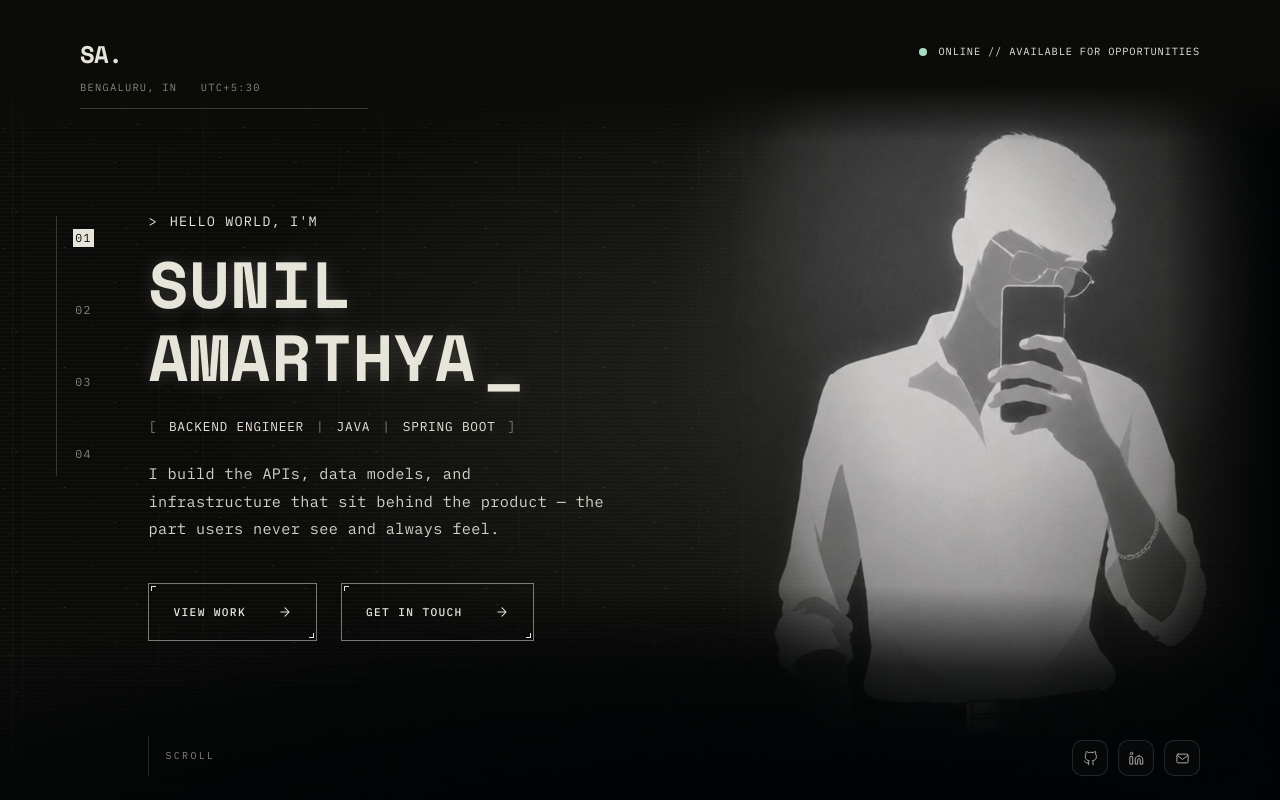
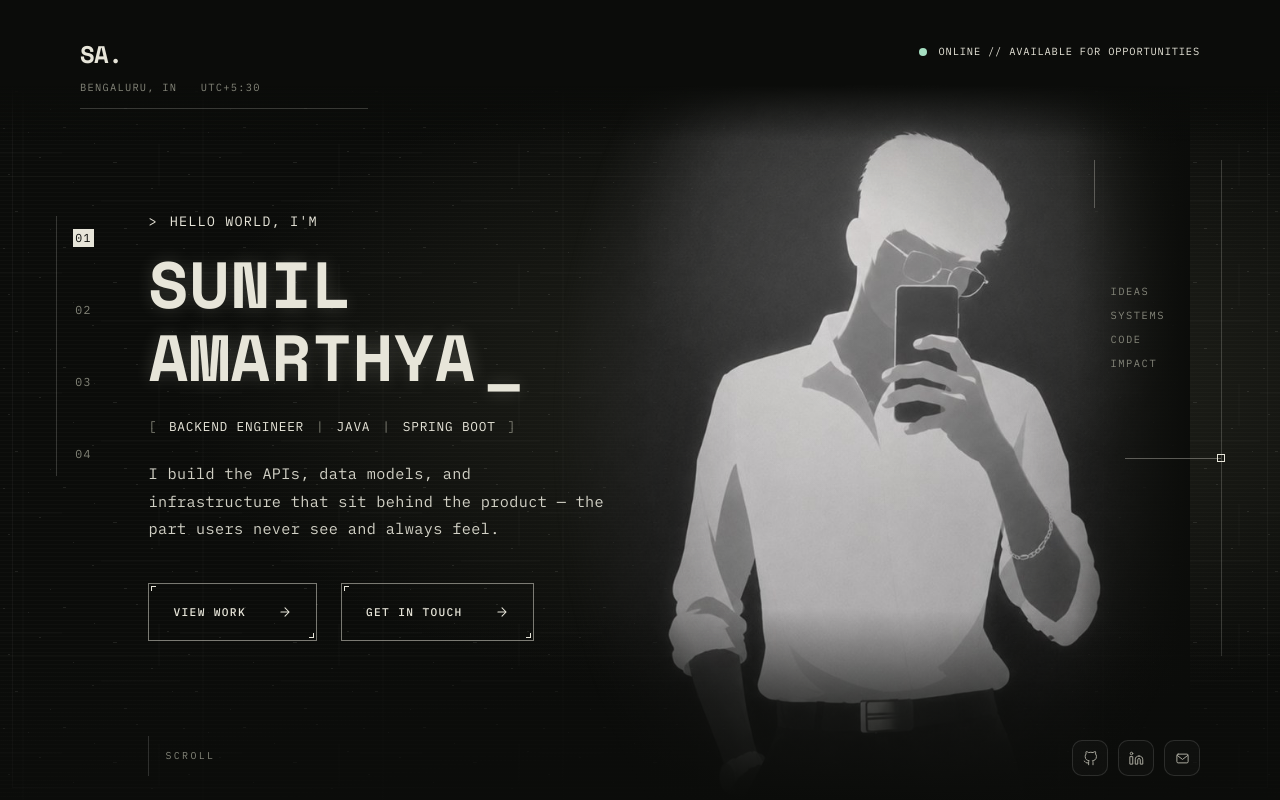
Before and after one commit to sunil-0701/My-Portfolio, a React (Vite) app: page / in a window 1280 px wide. Built offline with nearby package versions, Linux system fonts and the light colour scheme.

Commit message:
style: frame the portrait with technical annotations

```diff
--- a/src/components/hero/HeroPortrait.jsx
+++ b/src/components/hero/HeroPortrait.jsx
@@ -5,12 +5,12 @@ import { SITE } from '../../config/site'
 // Fades on all four edges so the photo dissolves into the background instead of
 // being hard-cropped at the viewport edge.
 const MASK =
-  'radial-gradient(ellipse 62% 74% at 52% 42%, #000 26%, rgba(0,0,0,0.72) 54%, transparent 80%)'
+  'radial-gradient(ellipse 60% 78% at 52% 54%, #000 36%, rgba(0,0,0,0.8) 58%, transparent 83%)'
 
 export default function HeroPortrait({ ready = true }) {
   return (
     <motion.div
-      className="pointer-events-none absolute inset-y-0 right-0 z-[var(--z-behind)] w-[88%] sm:w-[66%] md:w-[58%] lg:w-[52%] xl:w-[50%]"
+      className="pointer-events-none absolute inset-y-0 right-0 z-[var(--z-behind)] w-full md:right-[7%] md:w-[51%]"
       initial={{ opacity: 0 }}
       animate={{ opacity: ready ? 1 : 0 }}
       transition={{ duration: 0.8, delay: 0.1, ease: [0.16, 1, 0.3, 1] }}
@@ -28,10 +28,12 @@ export default function HeroPortrait({ ready = true }) {
       <div className="relative h-full w-full">
         <img
           src={portrait}
+          width="1100"
+          height="979"
           alt={`${SITE.name}, photographed in profile`}
           fetchPriority="high"
           decoding="async"
-          className="h-full w-full object-cover object-[48%_20%] opacity-30 sm:opacity-45 lg:opacity-100"
+          className="h-full w-full object-cover object-[52%_20%] opacity-15 md:opacity-85 lg:opacity-100"
           style={{ maskImage: MASK, WebkitMaskImage: MASK }}
         />
       </div>
@@ -53,7 +55,7 @@ export default function HeroPortrait({ ready = true }) {
         aria-hidden="true"
         className="absolute inset-y-0 right-0 w-[18%]"
         style={{
-          background: 'linear-gradient(to left, #020304 0%, rgba(2,3,4,0.55) 45%, transparent 100%)',
+          background: 'linear-gradient(to left, #0b0c0a 0%, rgba(11,12,10,0.55) 45%, transparent 100%)',
         }}
       />
 
--- a/src/sections/Landing.jsx
+++ b/src/sections/Landing.jsx
@@ -15,6 +15,13 @@ export default function Landing({ ready = true }) {
       <HeroBackground />
       <HeroPortrait ready={ready} />
 
+      <div aria-hidden="true" className="pointer-events-none absolute top-[20%] right-[4.5%] bottom-[18%] hidden w-[10%] border-r border-paper/20 lg:block">
+        <span className="absolute top-0 left-0 h-12 w-px bg-paper/30" />
+        <p className="absolute top-[24%] left-4 font-mono text-[0.65rem] leading-6 tracking-[0.15em] text-faint">IDEAS<br />SYSTEMS<br />CODE<br />IMPACT</p>
+        <span className="absolute top-[60%] right-0 h-px w-24 bg-paper/35" />
+        <span className="absolute top-[60%] -right-1 h-2 w-2 -translate-y-1/2 border border-paper" />
+      </div>
+
       {/* Floor fade. Full-bleed and elliptical on purpose: boxed to the
           portrait it read as a rectangular shadow slab under the photo. */}
       <div
@@ -22,7 +29,7 @@ export default function Landing({ ready = true }) {
         className="pointer-events-none absolute inset-x-0 bottom-0 z-[var(--z-behind)] h-[42%]"
         style={{
           background:
-            'radial-gradient(ellipse 120% 100% at 62% 118%, #020304 30%, rgba(2,3,4,0.72) 58%, transparent 82%)',
+            'radial-gradient(ellipse 120% 100% at 62% 125%, #0b0c0a 25%, rgba(11,12,10,0.6) 55%, transparent 82%)',
         }}
       />
 
```
